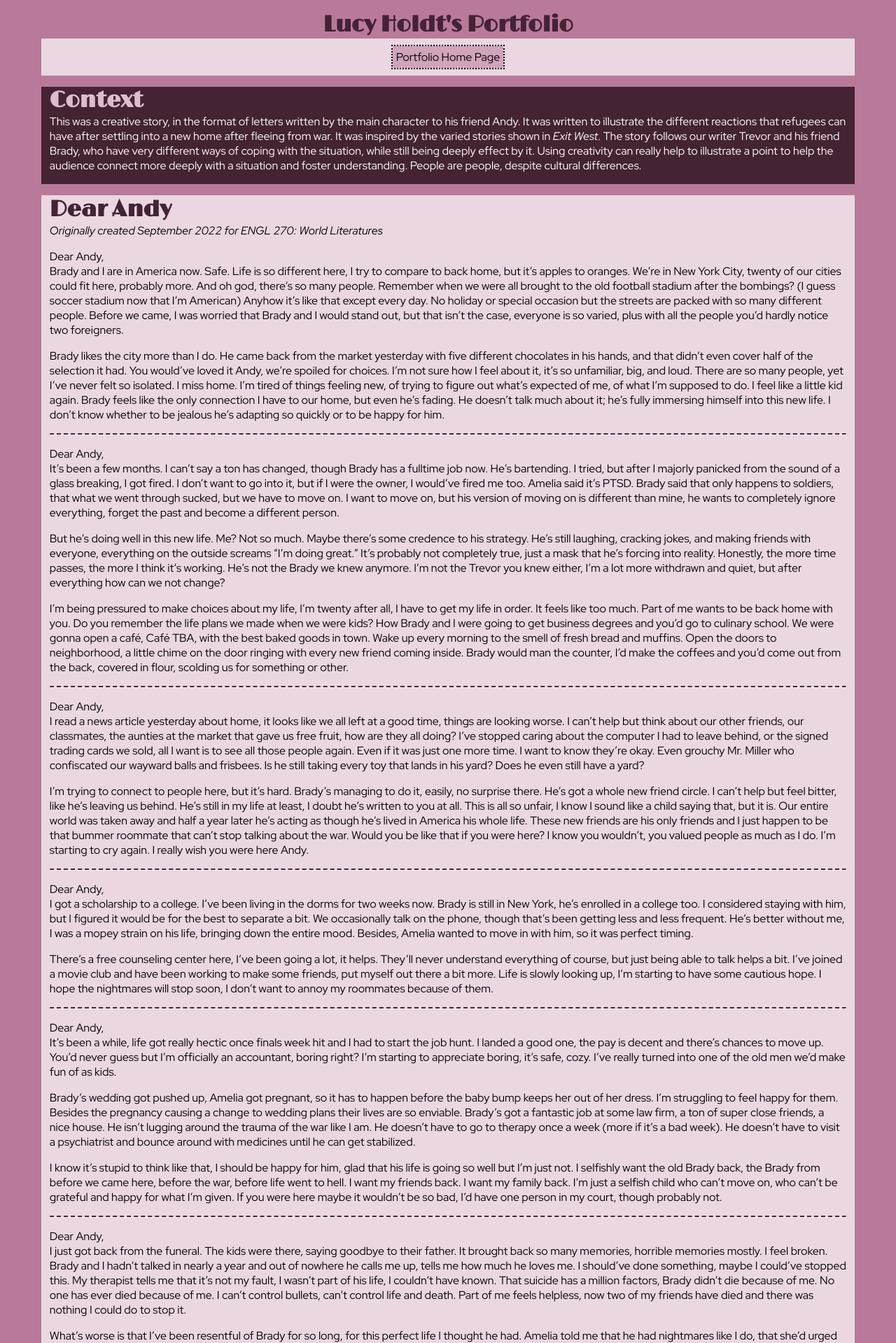
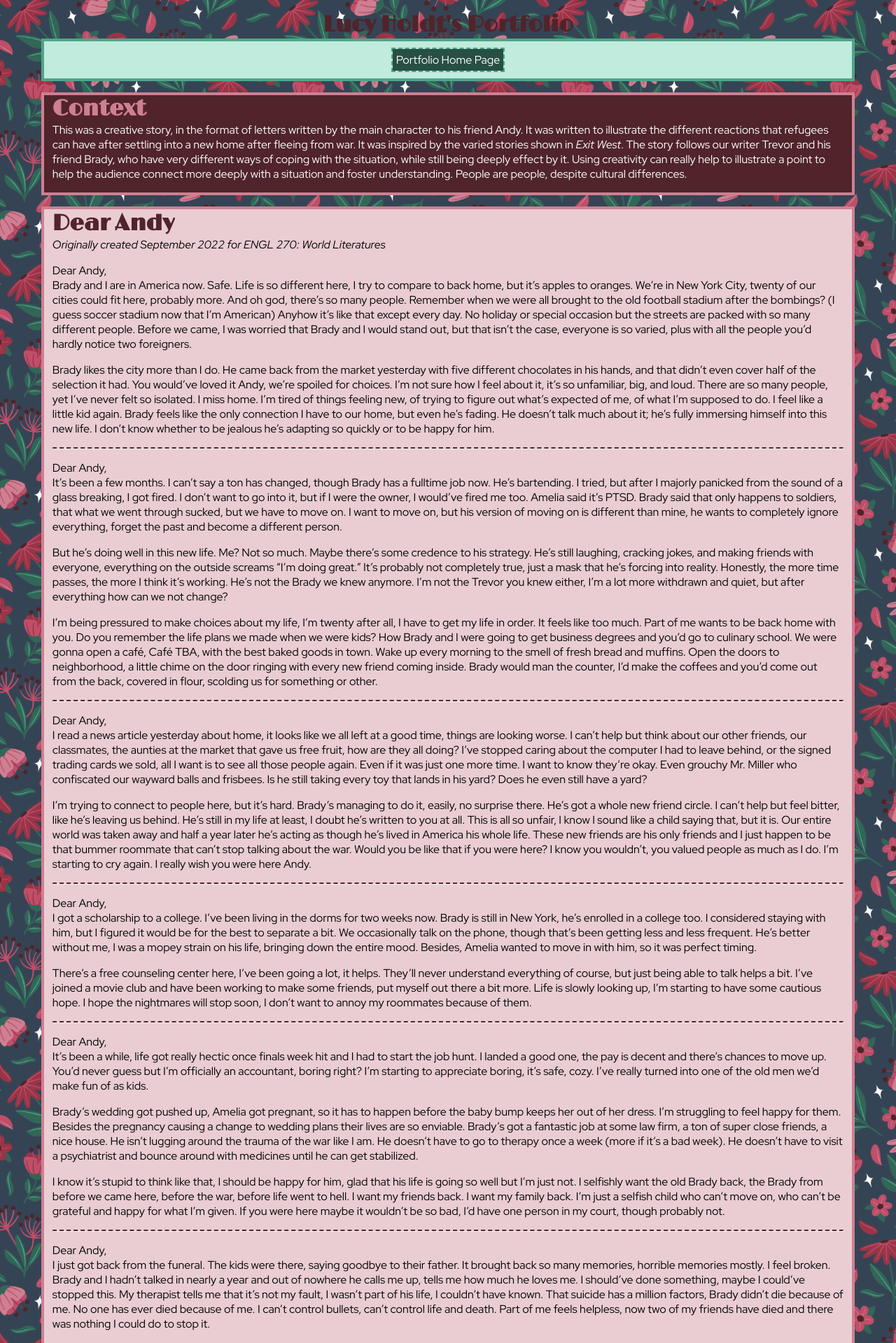
Before and after one commit to lulumolloy/lulumolloy.github.io, a PHP site: page /DearAndy.html in a window 1280 px wide. Shown: the top 1919 px of the page at 70% size. Run offline with PHP 8.4, Linux system fonts and the light colour scheme.

Commit message:
major style rework
added background, changed colors, added footer, adjusted image flexbox & added new image type.

```diff
--- a/styles.css
+++ b/styles.css
@@ -11,19 +11,59 @@
 }
 
 body {
-  background-color: #B9799B;
+  background-image: url("background.png");
   padding-left:4%;
   padding-right:4%;
+  background-size: 30%;
   font-family: "Red Hat Display";
 }
+footer {
+  background-color:#274F43;
+  font-family: "Red Hat Display";
+  padding: 0.7%;
+  text-align: center;
+  width:fit-content;
+  margin:auto;
+  p{
+    color:white;
+    margin:0;
+  }
+  a {
+    color:white;
+  }
+}
 h1 {
-  color: #432334;
+  color: #50242A;
   margin:0;
   font-family: "LimeLight"
+}
+h1.title {
+  a{
+  font-family: "LimeLight";
+  color: #CF7F92;
+  background-color: #50242A;
+  width:fit-content;
+  padding: 0.5% 5%;
+  margin: auto;
+  border: solid 6px #CF7F92;
+}
+}
 
+h2 {
+  color: #50242A;
+  margin:0;
+  font-family: "LimeLight"
 }
+
+h3 {
+  color: #50242A;
+  margin:0;
+  font-family: "Red Hat Display";
+  font-style: Bold;
+}
+
 a {
-  color:#502A3E;
+  color:#50242A;
 }
 p {
   color: black
@@ -31,33 +71,40 @@ p {
 p.start {
   margin-top: 0;
 }
+img.default {
+  margin:auto;
+  display:block;
+  border:solid 5px #4EA589;
+}
 .header {
   text-align: center;
 }
 .context{
-  background-color: #432334;
+  background-color: #50242A;
   padding: 0.01% 1%;
+  border: solid 4px #CF7F92;
   p {
     color: white;
     margin-top: 0;
   }
   h1 {
-    color:#DCBCCD;
+    color:#CF7F92;
     margin: 0;
   }
   a {
-    color:#DCBCCD;
+    color:#CF7F92;
   }
 }
 .citation{
   background-color: #432334;
   padding: 0.01% 1%;
+  border: solid 4px #CF7F92;
   p {
     color: white;
     margin: 5px;
   }
   h1 {
-    color:#DCBCCD;
+    color:#CF7F92;
     margin: 0;
   }
   a {
@@ -65,15 +112,16 @@ p.start {
   }
 }
 .bodytext{
-  background-color: #EAD7E1;
+  background-color: #E9CDD3;
   padding: 0.01% 1%;
+  border: solid 4px #CF7F92;
 
 }
 .tooltip {
   position: relative;
   display: inline-block;
   border-bottom: 2px dotted black;
-  background-color: #b9799b88;
+  background-color: #bf4e686d;
   color: black;
 }
 
@@ -100,23 +148,36 @@ p.start {
   visibility: visible;
 }
 nav{
-  background-color: #EAD7E1;
+  background-color: #C0EBDD;
   width: auto;
   margin: auto;
   line-height: 2.7;
   padding: 5px;
+  border: solid 4px #4EA589;
 
   a {
-    background-color: #b9799b88;
-    outline-style: dotted;
-    outline-color: black;
-    outline-width: 2px;
-    color: black;
+    background-color: #274F43;
+    outline: dashed 2px #4EA589;
+    color: white;
     margin:7px;
     padding: 5px;
     text-decoration: none;
   }
 }
 hr.andy{
-  border-top: 2px dashed #432334;
+  border-top: 2px dashed #50242A;
 }
+
+.images {
+  display:flex;
+  max-width: 100%;
+  margin:0;
+  align-items: center;
+  .text {
+    margin-top: 0;
+    flex:66%;
+  }
+  img {
+    height:350px;
+  }
+}
```
